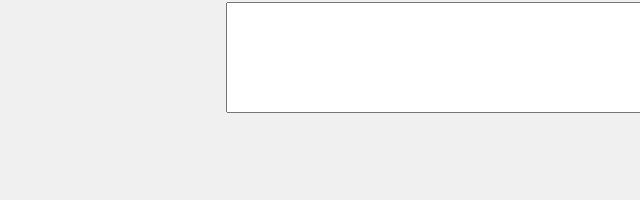
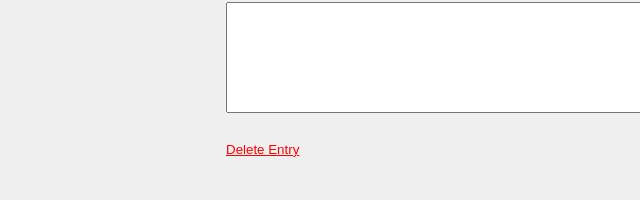
Before and after one commit to twoosam/code-journal, a plain HTML site: page index.html in a window 1280 px wide. Shown: the part 594-794 px from the top of the page, 0-640 px from the left. Drawn offline with Linux system fonts and the light colour scheme.

Commit message:
Added a button to the entry form with the text Delete Entry which is only visible when an entry is currently being edited.

```diff
--- a/css/styles.css
+++ b/css/styles.css
@@ -37,10 +37,8 @@ textarea:focus {
 }
 
 .button-submit {
-  display: block;
   margin-left: auto;
   margin-right: 0;
-  margin-bottom: 25px;
   padding: 3px 10px;
   background-color: rgb(86, 43, 129);
   color: white;
@@ -104,3 +102,16 @@ ul {
 p {
   margin-top: 0;
 }
+
+.space-between {
+  display: flex;
+  justify-content: space-between;
+  align-items: center;
+}
+
+.button-delete {
+  border: none;
+  color: red;
+  text-decoration: underline;
+  padding-left: 0;
+}
--- a/index.html
+++ b/index.html
@@ -76,7 +76,12 @@
           </div>
           <div class="row">
             <div class="column-full">
-              <button class="button-submit" type="submit">Save</button>
+              <div class="space-between">
+                <button class="button-delete" type="button">
+                  Delete Entry
+                </button>
+                <button class="button-submit" type="submit">Save</button>
+              </div>
             </div>
           </div>
         </form>
--- a/js/main.js
+++ b/js/main.js
@@ -124,9 +124,12 @@ const $anchorNew = document.querySelector('.form-anchor');
 function eventHandlerNew() {
   viewSwap('entry-form');
   $submit.reset();
+  $formTitle.textContent = 'New Entry';
   $objectImg.setAttribute('src', 'images/placeholder-image-square.jpg');
+  $buttonDelete.setAttribute('class', 'hidden');
 }
 $anchorNew.addEventListener('click', eventHandlerNew);
+const $buttonDelete = document.querySelector('.button-delete');
 
 const $ulListener = document.querySelector('#ul');
 function clickEdit(event) {
@@ -145,6 +148,8 @@ function clickEdit(event) {
       $objectImg.setAttribute('src', data.editing.photoURL);
       $objectTitle.value = data.editing.title;
       $objectNotes.value = data.editing.notes;
+
+      $buttonDelete.setAttribute('class', 'button-delete');
     }
   }
 }
```
